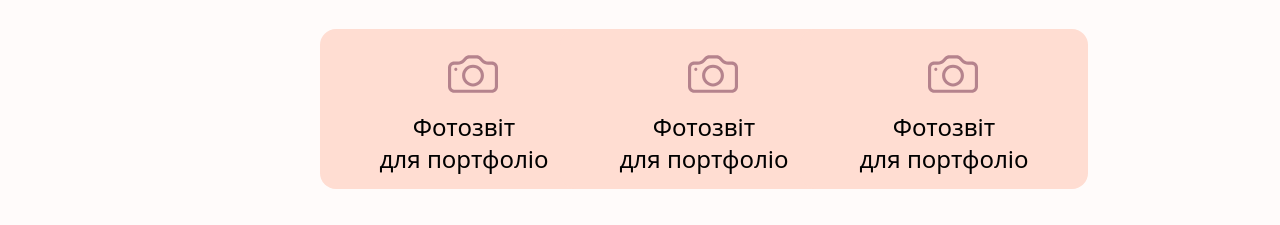
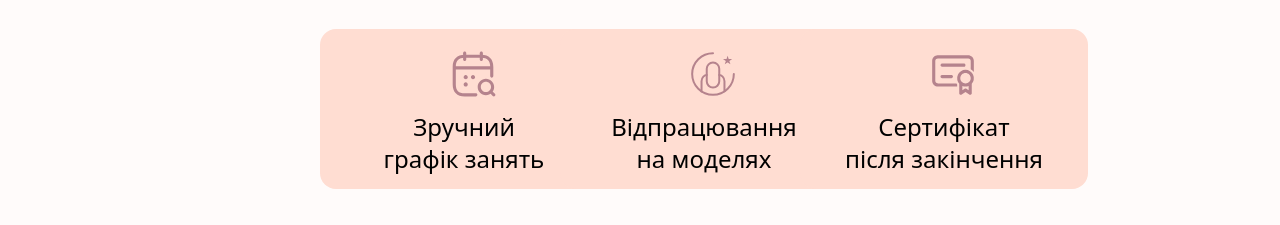
Before and after one commit to leldenis/Tail-Nails, a website: page index.html in a window 1280 px wide. Shown: the part 968-1193 px from the top of the page. Drawn offline with nearby package versions, Linux system fonts and the light colour scheme.

Commit message:
add icons and fix word

```diff
--- a/index.html
+++ b/index.html
@@ -102,26 +102,26 @@
             <div class="grid grid-cols-3 ml-60 mr-60 mt-8">
                 <div class="rounded-2xl bg-[#FFDDD2] w-72 h-40 gap-3">
                     <div class="mt-5">
-                        <img src="/images/camera.svg" class="mx-32">
+                        <img src="/images/calendar-search.svg" class="mx-32">
                     </div>
                     <div class="text-center text-2xl font-normal mt-3">
-                        <span>Фотозвіт <br> для портфоліо</span>
+                        <span>Зручний <br> графік занять</span>
                     </div>
                 </div>
                 <div class="rounded-2xl bg-[#FFDDD2] w-72 h-40 gap-3">
                     <div class="mt-5">
-                        <img src="/images/camera.svg" class="mx-32">
+                        <img src="/images/icon-park-outline_fingernail.svg" class="mx-32">
                     </div>
                     <div class="text-center text-2xl font-normal mt-3">
-                        <span>Фотозвіт <br> для портфоліо</span>
+                        <span>Відпрацювання <br> на моделях</span>
                     </div>
                 </div>
                 <div class="rounded-2xl bg-[#FFDDD2] w-72 h-40 gap-3">
                     <div class="mt-5">
-                        <img src="/images/camera.svg" class="mx-32">
+                        <img src="/images/fluent_certificate-24-regular.svg" class="mx-32">
                     </div>
                     <div class="text-center text-2xl font-normal mt-3">
-                        <span>Фотозвіт <br> для портфоліо</span>
+                        <span>Сертифікат <br> після закінчення</span>
                     </div>
                 </div>
             </div>
@@ -169,7 +169,7 @@
             <div class="flex items-center h-36">
                 <div class="font-normal text-8xl text-[#B5838D] opacity-80">01</div>
                 <div
-                    class=" ph font-sans font-normal text-2xl rounded-lg border-dashed border-2 border-red-300 py-2.5 pl-14 pr-40 -ml-8 bg-white">
+                    class=" ph font-sans font-normal text-2xl rounded-lg border-dashed border-2 border-red-300 py-2.5 pl-16 pr-40 -ml-[50px] bg-white">
                     Новачків,
                     які бажають стати <br>
                     відмінним фахівцем <br>
@@ -179,7 +179,7 @@
             <div class="flex items-center ml-28 h-36 mt-7">
                 <div class="ph font-normal text-8xl text-[#B5838D] opacity-80">02</div>
                 <div
-                    class="font-sans font-normal text-2xl rounded-md border-dashed border-2 border-red-300 py-2.5 pl-16 -ml-14 pr-40 bg-white">
+                    class="font-sans font-normal text-2xl rounded-md border-dashed border-2 border-red-300 py-2.5 pl-16 -ml-[50px] pr-40 bg-white">
                     Початківців, які хотіли б набути <br>
                     практичного досвіду та освоїти <br>
                     найсучасніші техніки<br>
@@ -188,7 +188,7 @@
             <div class="flex items-center h-36 mt-7">
                 <div class="ph font-normal text-8xl text-[#B5838D] opacity-80">03</div>
                 <div
-                    class="font-sans font-normal text-2xl rounded-lg border-dashed border-2 border-red-300 py-2.5 pl-16 pr-40 -ml-14 bg-white">
+                    class="font-sans font-normal text-2xl rounded-lg border-dashed border-2 border-red-300 py-2.5 pl-16 pr-40 -ml-[50px] bg-white">
                     Спеціалістів,які бажають <br>
                     отримати нові знання <br>
                     та досягти рівня профі<br>
@@ -278,7 +278,7 @@
             </div>
             <div class="prog text-center justify-center">
                 <div class="uppercase font-sans font-bold text-2xl border-b-2 border-red-100 mx-5">
-                    інтенсивне навяання
+                    інтенсивне навчання
                 </div>
                 <div class="flex flex-row text-center justify-center gap-2 mt-2">
                     <span class="line-through font-sans font-normal text-xl">6000 грн</span>
```
Also changed, not shown: images/calendar-search.svg (added), images/fluent_certificate-24-regular.svg (added), images/icon-park-outline_fingernail.svg (added).
